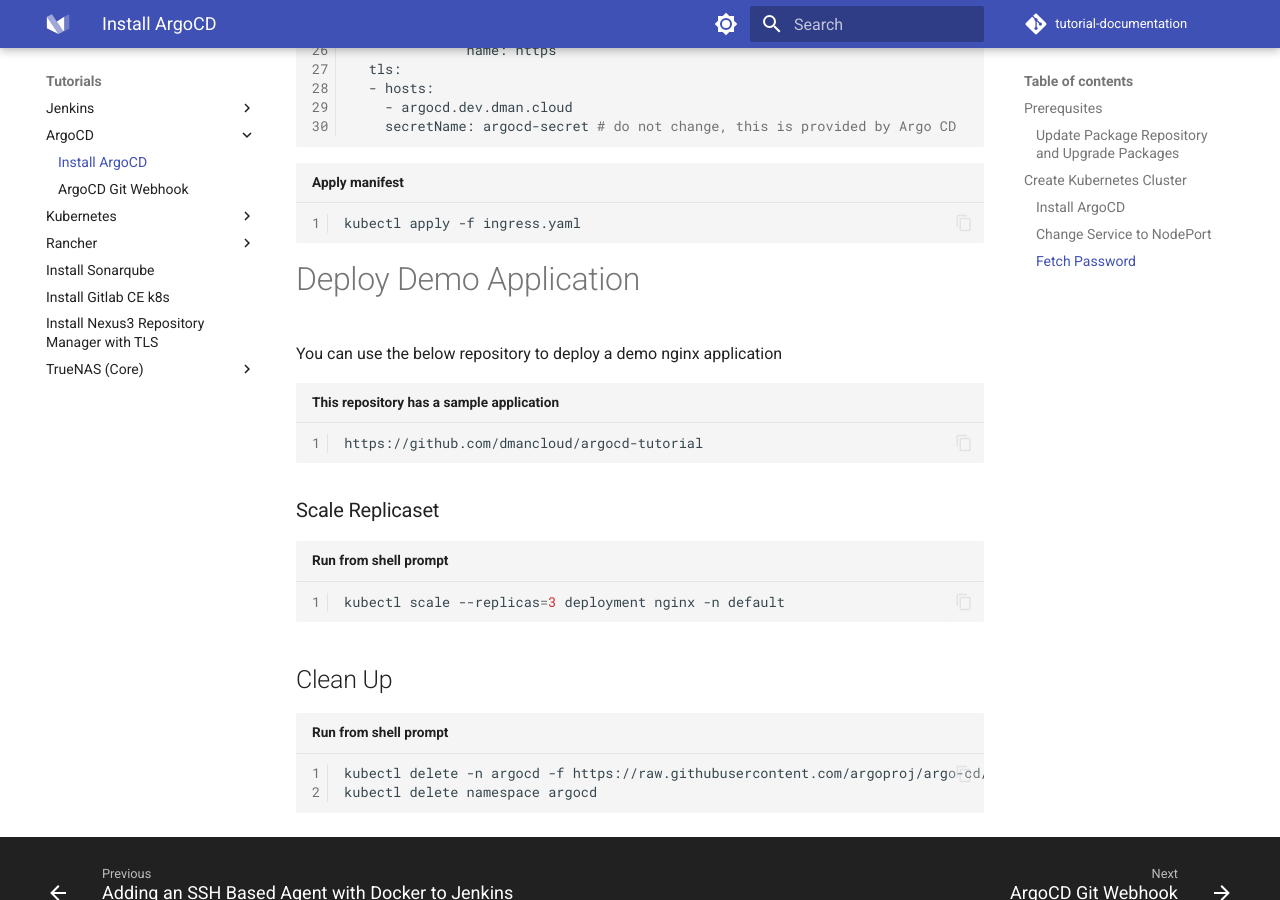
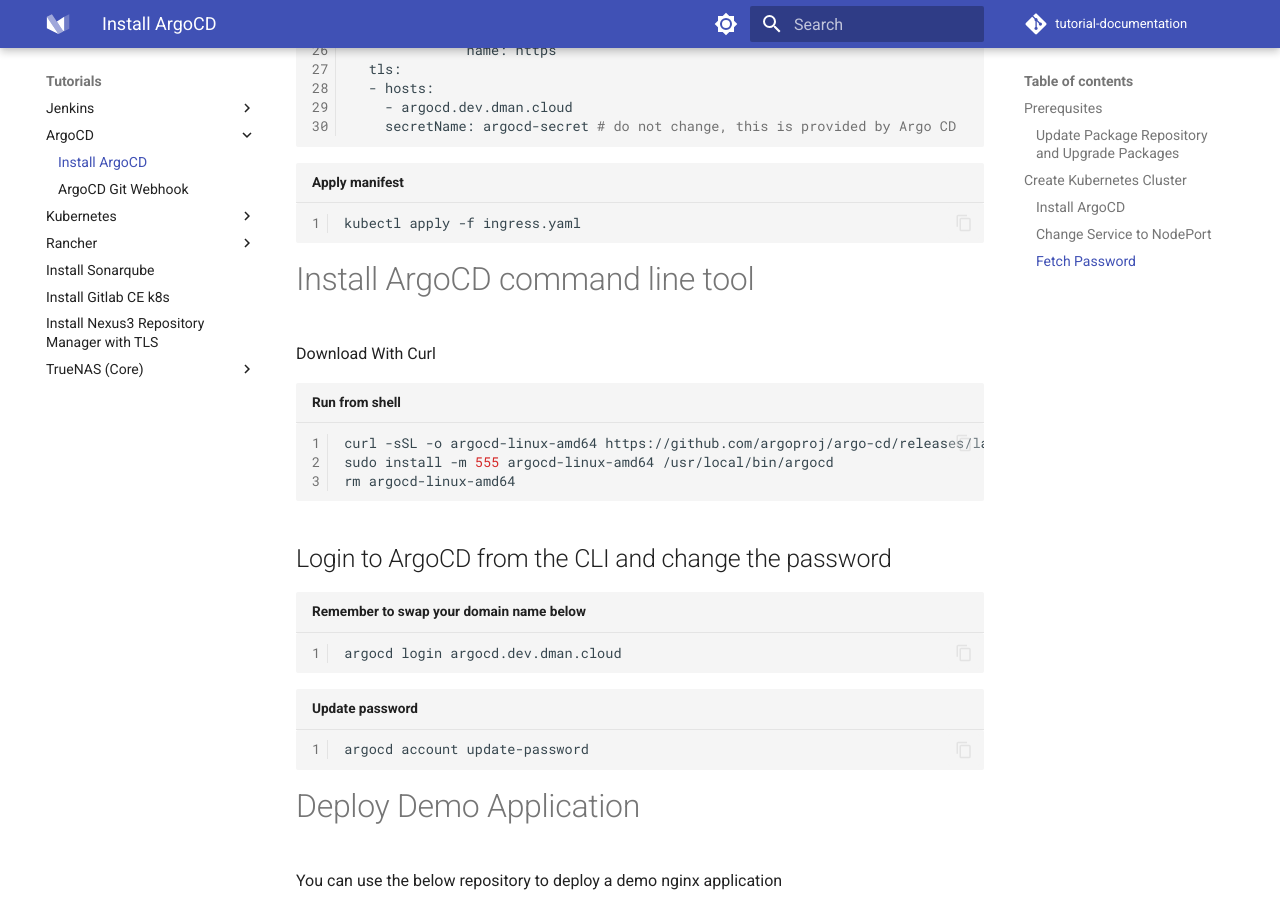
Before and after one commit to dmancloud/tutorial-documentation, an MkDocs documentation site: the page built from docs/install-argocd.md, in a window 1280 px wide and 900 px high, scrolled down 3101 px. Built offline with MkDocs 1.6.1 and Material for MkDocs 9.7.7, drawn with Linux system fonts in a browser that asks for light colours; comment, search, counter and statistics services are not loaded; the version menu is left out.

````diff
--- a/docs/install-argocd.md
+++ b/docs/install-argocd.md
@@ -107,7 +107,21 @@
 ``` shell title="Apply manifest" linenums="1"
 kubectl apply -f ingress.yaml
 ```
+# Install ArgoCD command line tool
+Download With Curl
+``` shell title="Run from shell" linenums="1"
+curl -sSL -o argocd-linux-amd64 https://github.com/argoproj/argo-cd/releases/latest/download/argocd-linux-amd64
+sudo install -m 555 argocd-linux-amd64 /usr/local/bin/argocd
+rm argocd-linux-amd64
+```
 
+## Login to ArgoCD from the CLI and change the password
+``` shell title="Remember to swap your domain name below" linenums="1"
+argocd login argocd.dev.dman.cloud
+```
+``` shell title="Update password" linenums="1"
+argocd account update-password
+```
 # Deploy Demo Application
 You can use the below repository to deploy a demo nginx application
 ``` shell title="This repository has a sample application" linenums="1"
````
